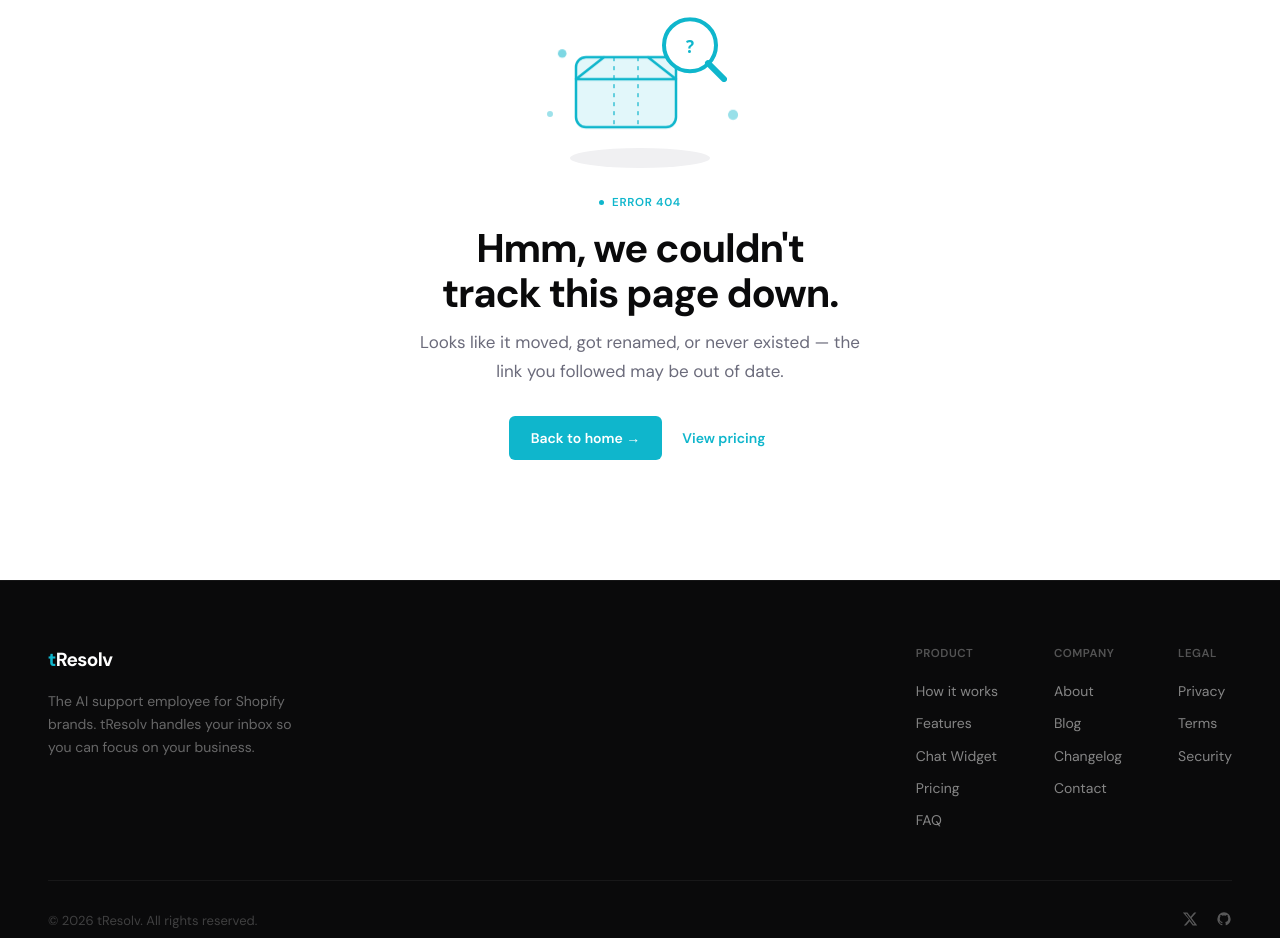
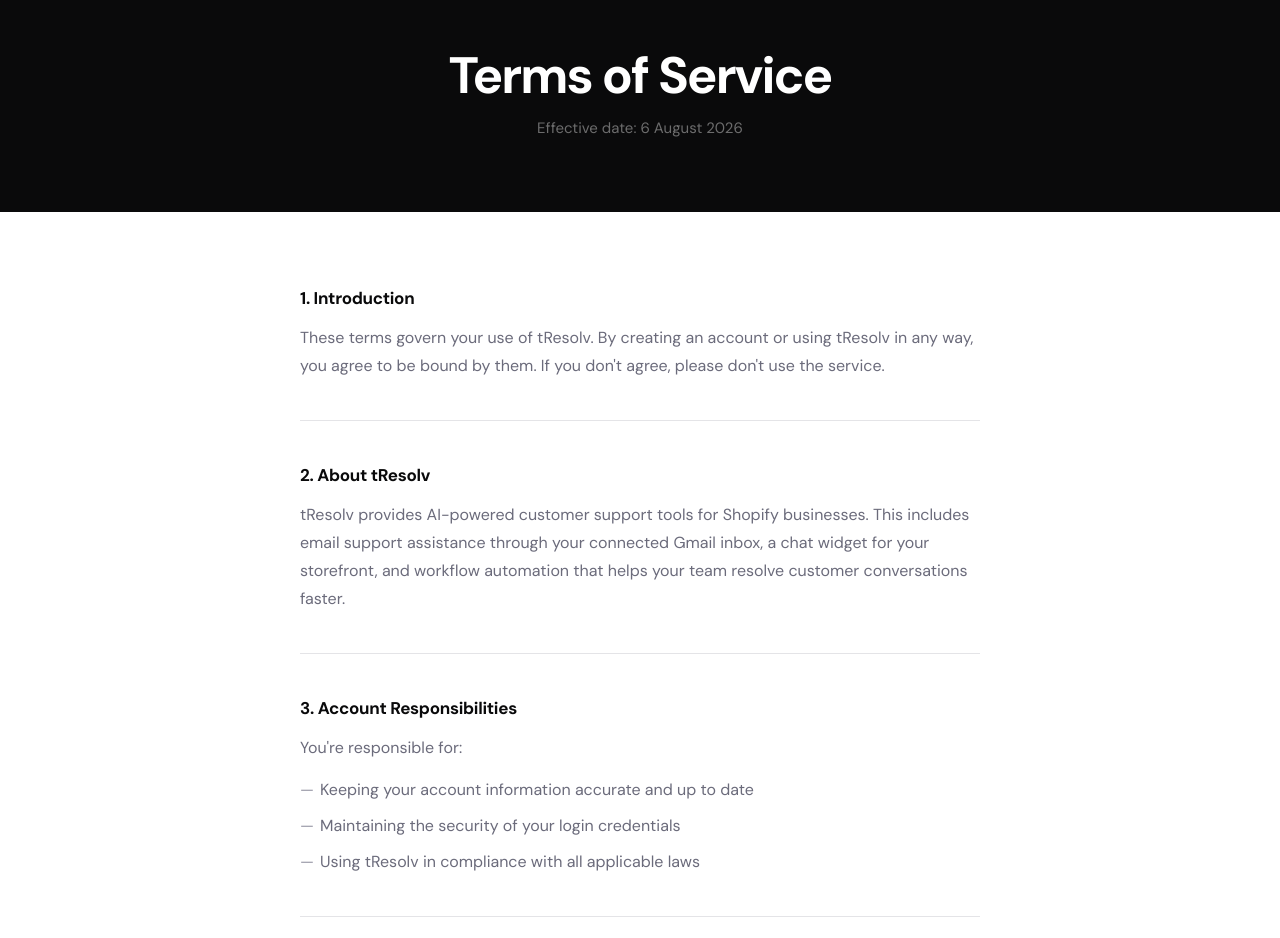
Before and after one commit to syedahafsa832/tResolv, a Next.js app in the folder resolv-site/: page /terms in a window 1280 px wide. Before the commit this address had no page. Shown: the part 94-1032 px from the top of the page. Built offline with nearby package versions, Linux system fonts and the light colour scheme.

Commit message:
Add Terms of Service page
Needed for Google OAuth consent screen verification (Application terms
of service link). Follows the same structure/styling as the existing
Privacy page, and wires up the Footer's previously dead Terms link.

```diff
--- a/resolv-site/app/sitemap.js
+++ b/resolv-site/app/sitemap.js
@@ -34,6 +34,7 @@
     { url: absoluteUrl('/'), changeFrequency: 'weekly', priority: 1 },
     { url: absoluteUrl('/blog'), changeFrequency: 'weekly', priority: 0.8 },
     { url: absoluteUrl('/privacy'), changeFrequency: 'yearly', priority: 0.3 },
+    { url: absoluteUrl('/terms'), changeFrequency: 'yearly', priority: 0.3 },
   ];
 
   const contentEntries = [...moneyPages, ...comparisonPages].map((page) => ({
--- /dev/null
+++ b/resolv-site/app/terms/page.jsx
@@ -0,0 +1,91 @@
+import PageShell from '@/components/seo/PageShell';
+import { buildMetadata } from '@/lib/seo';
+
+export const metadata = buildMetadata({
+  title: 'Terms of Service | tResolv',
+  description: 'The terms that govern your use of tResolv, the AI customer support employee for Shopify brands.',
+  path: '/terms',
+});
+
+export default function TermsPage() {
+  return (
+    <PageShell>
+      <div className="privacy-hero">
+        <h1>Terms of Service</h1>
+        <p>Effective date: 6 August 2026</p>
+      </div>
+
+      <div className="privacy-body">
+        <div className="privacy-content">
+          <h2>1. Introduction</h2>
+          <p>These terms govern your use of tResolv. By creating an account or using tResolv in any way, you agree to be bound by them. If you don&apos;t agree, please don&apos;t use the service.</p>
+
+          <hr className="privacy-divider" />
+
+          <h2>2. About tResolv</h2>
+          <p>tResolv provides AI-powered customer support tools for Shopify businesses. This includes email support assistance through your connected Gmail inbox, a chat widget for your storefront, and workflow automation that helps your team resolve customer conversations faster.</p>
+
+          <hr className="privacy-divider" />
+
+          <h2>3. Account Responsibilities</h2>
+          <p>You&apos;re responsible for:</p>
+          <ul>
+            <li>Keeping your account information accurate and up to date</li>
+            <li>Maintaining the security of your login credentials</li>
+            <li>Using tResolv in compliance with all applicable laws</li>
+          </ul>
+
+          <hr className="privacy-divider" />
+
+          <h2>4. AI Generated Responses</h2>
+          <p>tResolv uses AI to draft and send customer support replies on your behalf. While we work to keep these responses accurate and helpful, AI outputs may not always be perfect. You remain responsible for reviewing important actions, refunds, cancellations, and order changes are always staged for your approval rather than executed automatically.</p>
+
+          <hr className="privacy-divider" />
+
+          <h2>5. Shopify and Gmail Integrations</h2>
+          <p>When you connect Shopify or Gmail to tResolv, you authorize us to access the data needed to provide the service, order details, and support emails. We only access what&apos;s required to do that, and you can disconnect either integration at any time from your dashboard.</p>
+
+          <hr className="privacy-divider" />
+
+          <h2>6. Payments and Plans</h2>
+          <p>tResolv offers both free and paid plans. Pricing may change from time to time, we&apos;ll always give notice before a change affects your current plan. You&apos;re responsible for any payments applicable to the plan you choose.</p>
+
+          <hr className="privacy-divider" />
+
+          <h2>7. Acceptable Use</h2>
+          <p>You must not:</p>
+          <ul>
+            <li>Abuse, overload, or attempt to disrupt the platform</li>
+            <li>Attempt to gain unauthorized access to any part of tResolv or another account</li>
+            <li>Use the service for any illegal or fraudulent purpose</li>
+          </ul>
+
+          <hr className="privacy-divider" />
+
+          <h2>8. Service Availability</h2>
+          <p>We aim to keep tResolv reliable and available, but like any online service, occasional interruptions or downtime may occur. We&apos;ll work to resolve issues as quickly as possible when they come up.</p>
+
+          <hr className="privacy-divider" />
+
+          <h2>9. Limitation of Liability</h2>
+          <p>tResolv is provided &quot;as is&quot; without warranties of any kind. To the maximum extent permitted by law, tResolv and its team are not liable for any indirect, incidental, or consequential damages arising from your use of the service.</p>
+
+          <hr className="privacy-divider" />
+
+          <h2>10. Changes to Terms</h2>
+          <p>We may update these terms from time to time. If we make a significant change, we&apos;ll notify you by email. Continuing to use tResolv after a change means you accept the updated terms.</p>
+
+          <hr className="privacy-divider" />
+
+          <h2>11. Contact</h2>
+          <p>Questions about these terms? Reach out anytime.</p>
+          <p>Email: <a href="mailto:hello@tresolv.online">hello@tresolv.online</a><br />Website: <a href="https://tresolv.online">https://tresolv.online</a></p>
+
+          <div className="privacy-contact">
+            © 2026 tResolv. All rights reserved.
+          </div>
+        </div>
+      </div>
+    </PageShell>
+  );
+}
--- a/resolv-site/components/Footer.jsx
+++ b/resolv-site/components/Footer.jsx
@@ -13,7 +13,7 @@
 ];
 const legalLinks = [
   { href: '/privacy', label: 'Privacy' },
-  { href: '#', label: 'Terms' },
+  { href: '/terms', label: 'Terms' },
   { href: '#', label: 'Security' },
 ];
 
```
